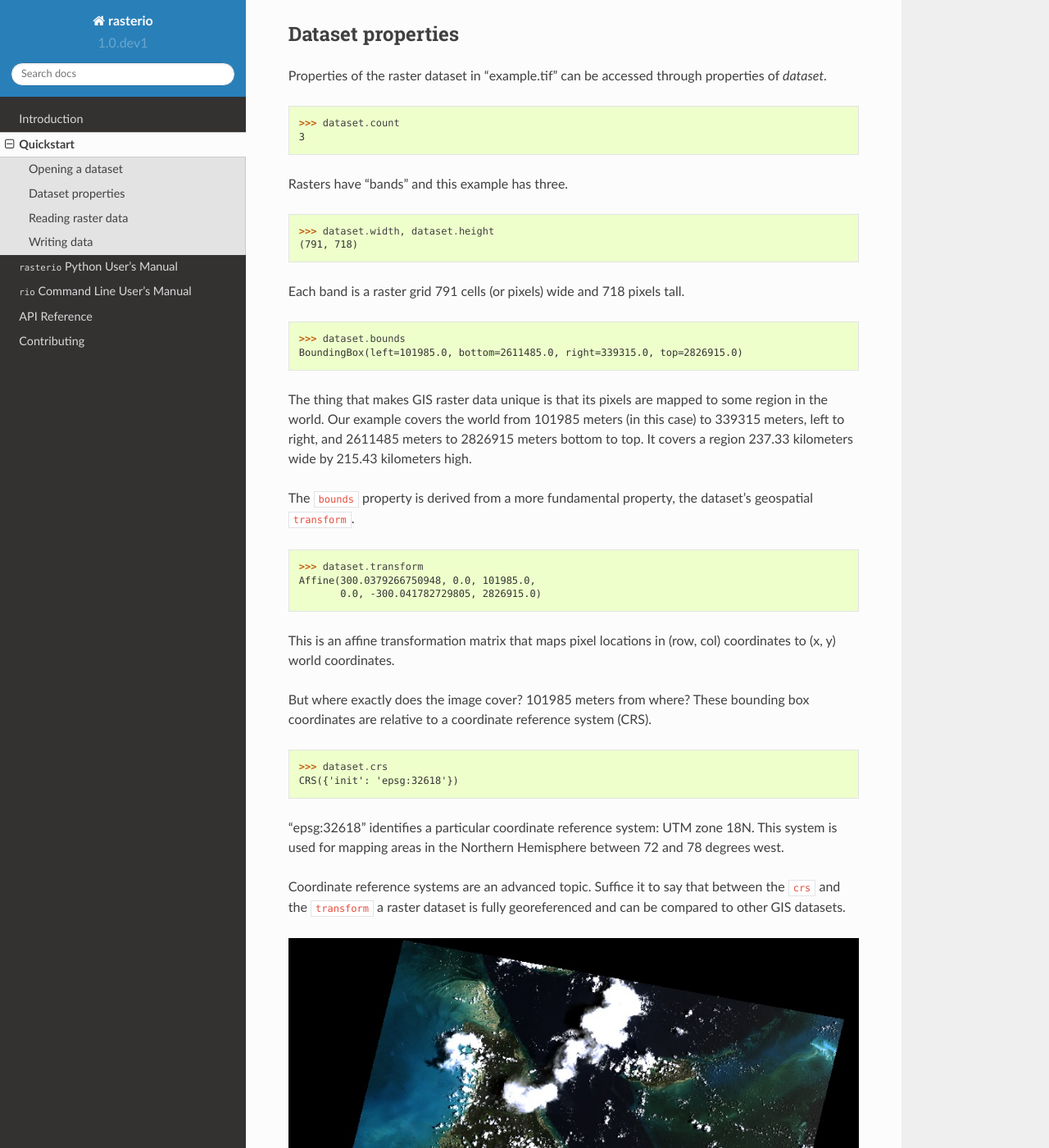
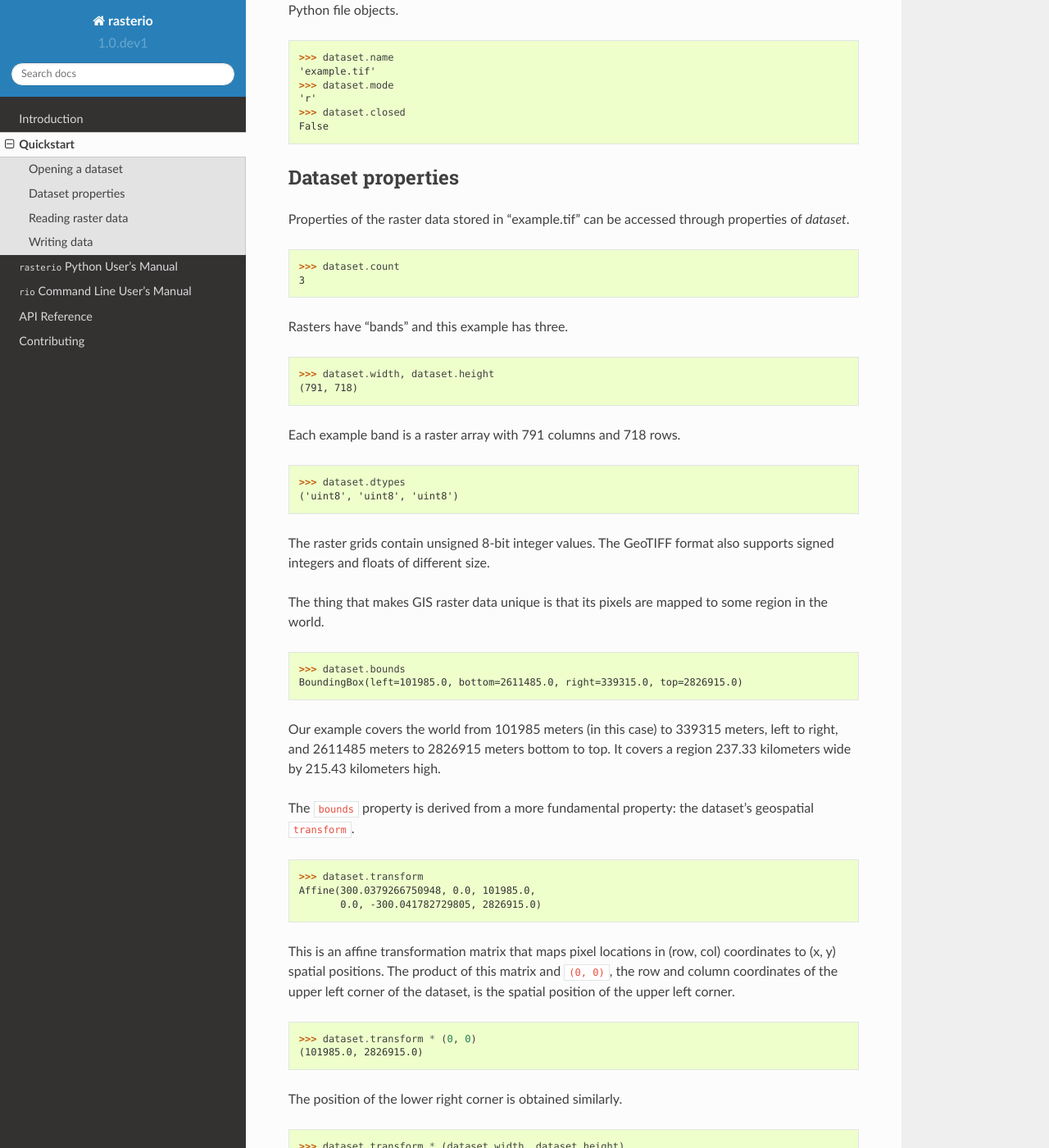
Before and after one commit to rasterio/rasterio, a Sphinx documentation site: the page built from docs/quickstart.rst, in a window 1280 px wide and 1400 px high, scrolled down 699 px. Shown: the whole window at 82% size. Built offline with Sphinx 7.4.7 and the Read the Docs theme 2.0.0, drawn with Linux system fonts in a browser that asks for light colours; pages that are not in the unit, such as notebooks, are missing from menus; some of the changed text lies outside the part shown.

Commit message:
More quickstart details

```diff
--- a/docs/quickstart.rst
+++ b/docs/quickstart.rst
@@ -3,7 +3,7 @@ Quickstart
 ==========
 
 Have a new satellite image or other raster data to dig into? Here are some
-examples using an imaginary GeoTIFF file named "rgb.tif".
+examples using an imaginary GeoTIFF file named "example.tif".
 
 Opening a dataset
 -----------------
@@ -29,12 +29,22 @@ The ``rasterio.open()`` function behaves like Python's ``open()``. Read
     >>> dataset
     <open DatasetReader name='example.tif' mode='r'>
 
-In this case it is an instance of ``DatasetReader``.
+In this case it is an instance of ``DatasetReader``. Dataset objects have
+some of the same properties as Python file objects.
+
+.. code-block:: pycon
+
+    >>> dataset.name
+    'example.tif'
+    >>> dataset.mode
+    'r'
+    >>> dataset.closed
+    False
 
 Dataset properties
 ------------------
 
-Properties of the raster dataset in "example.tif" can be accessed through
+Properties of the raster data stored in "example.tif" can be accessed through
 properties of `dataset`.
 
 .. code-block:: pycon
@@ -49,20 +59,29 @@ Rasters have "bands" and this example has three.
     >>> dataset.width, dataset.height
     (791, 718)
 
-Each band is a raster grid 791 cells (or pixels) wide and 718 pixels tall.
+Each example band is a raster array with 791 columns and 718 rows.
+
+.. code-block:: pycon
+
+    >>> dataset.dtypes
+    ('uint8', 'uint8', 'uint8')
+
+The raster grids contain unsigned 8-bit integer values. The GeoTIFF format
+also supports signed integers and floats of different size.
+
+The thing that makes GIS raster data unique is that its pixels are mapped to
+some region in the world.
 
 .. code-block:: pycon
 
     >>> dataset.bounds
     BoundingBox(left=101985.0, bottom=2611485.0, right=339315.0, top=2826915.0)
 
-The thing that makes GIS raster data unique is that its pixels are mapped to
-some region in the world. Our example covers the world from 101985 meters (in
-this case) to 339315 meters, left to right, and 2611485 meters to 2826915
-meters bottom to top. It covers a region 237.33 kilometers wide by 215.43
-kilometers high.
+Our example covers the world from 101985 meters (in this case) to 339315
+meters, left to right, and 2611485 meters to 2826915 meters bottom to top. It
+covers a region 237.33 kilometers wide by 215.43 kilometers high.
 
-The ``bounds`` property is derived from a more fundamental property, the
+The ``bounds`` property is derived from a more fundamental property: the
 dataset's geospatial ``transform``.
 
 .. code-block:: pycon
@@ -72,7 +91,21 @@ dataset's geospatial ``transform``.
            0.0, -300.041782729805, 2826915.0)
 
 This is an affine transformation matrix that maps pixel locations in (row, col)
-coordinates to (x, y) world coordinates.
+coordinates to (x, y) spatial positions. The product of this matrix and ``(0,
+0)``, the row and column coordinates of the upper left corner of the dataset,
+is the spatial position of the upper left corner.
+
+.. code-block:: pycon
+
+    >>> dataset.transform * (0, 0)
+    (101985.0, 2826915.0)
+
+The position of the lower right corner is obtained similarly.
+
+.. code-block:: pycon
+
+    >>> dataset.transform * (dataset.width, dataset.height)
+    (339315.0, 2611485.0)
 
 But where exactly does the image cover? 101985 meters from where? These
 bounding box coordinates are relative to a coordinate reference system (CRS).
@@ -82,13 +115,16 @@ bounding box coordinates are relative to a coordinate reference system (CRS).
     >>> dataset.crs
     CRS({'init': 'epsg:32618'})
 
-"epsg:32618" identifies a particular coordinate reference system: UTM zone 18N.
-This system is used for mapping areas in the Northern Hemisphere between 72 and
-78 degrees west.
+"epsg:32618" identifies a particular coordinate reference system: `UTM
+<https://en.wikipedia.org/wiki/Universal_Transverse_Mercator_coordinate_system>`__
+zone 18N.  This system is used for mapping areas in the Northern Hemisphere
+between 72 and 78 degrees west. The upper left corner of the example dataset,
+``(101985.0, 2826915.0)``, is 398 kilometers west of zone 18's central meridian
+(75 degrees west) and 2827 kilometers north of the equator.
 
 Coordinate reference systems are an advanced topic. Suffice it to say that
-between the ``crs`` and the ``transform`` a raster dataset is fully
-georeferenced and can be compared to other GIS datasets.
+between the ``crs`` and the ``transform`` a raster dataset is geo-referenced
+and can be compared to other GIS datasets.
 
 .. image:: img/RGB.byte.jpg
 
```
Also changed, not shown: other parts of docs/quickstart.rst (+1 -1 lines).
